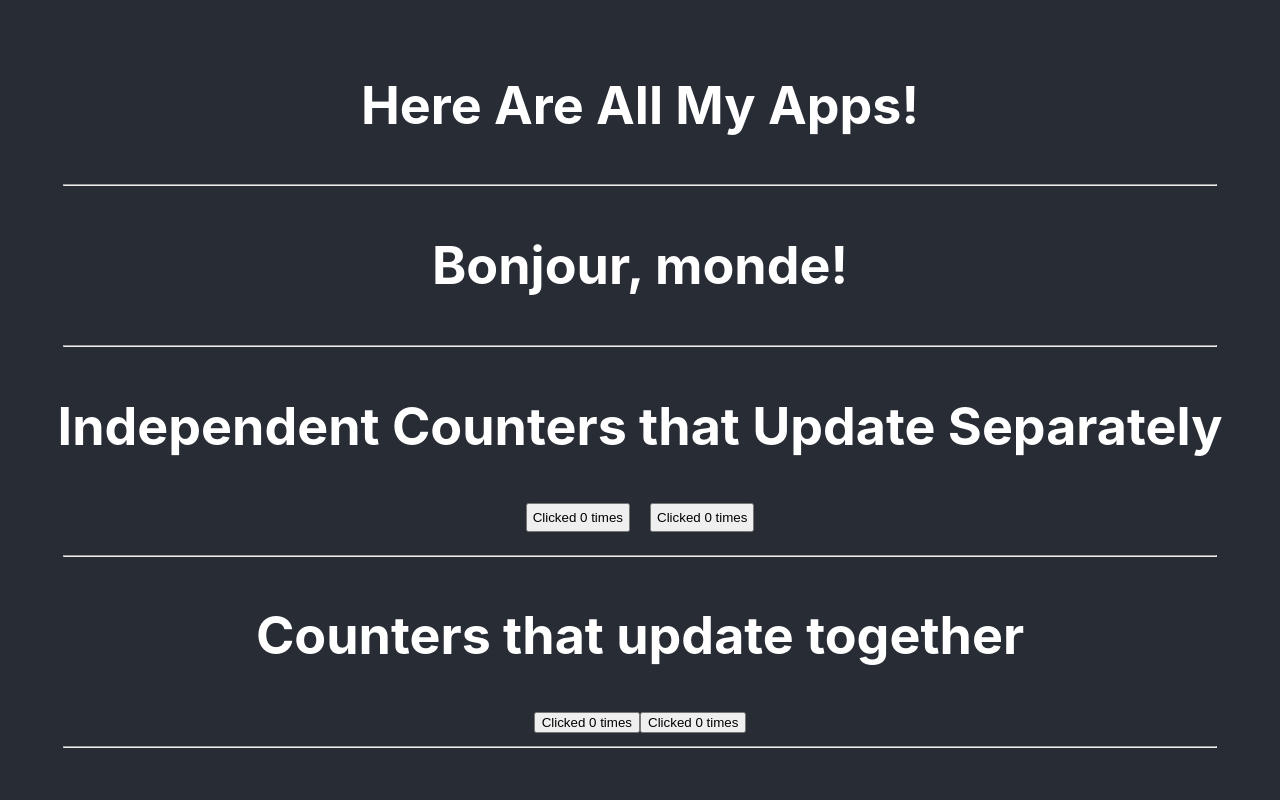
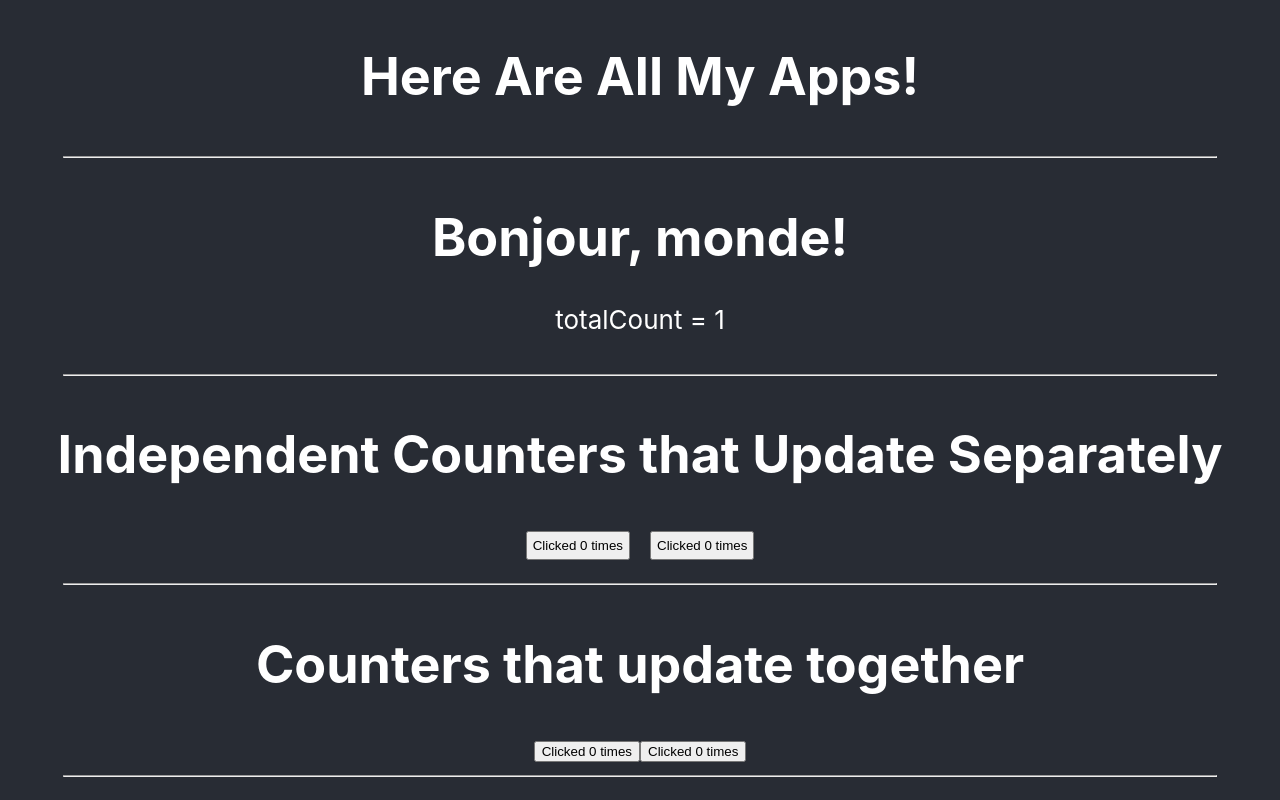
Before and after one commit to tomwhartung/always_learning_javascript, a React (Create React App) app in the folder reactjs/projects/my-quick-start-app/: page / in a window 1280 px wide. Built offline with nearby package versions, Linux system fonts and the light colour scheme.

Commit message:
Trying to add a variable named totalCount to reactjs/projects/my-quick-start-app/src/App.js that counts the total number of times any one of the four buttons on this page is clicked.

```diff
--- a/reactjs/projects/my-quick-start-app/src/App.js
+++ b/reactjs/projects/my-quick-start-app/src/App.js
@@ -6,12 +6,16 @@ import { useState } from 'react';
 
 // AllMyApps: run all the apps!
 function AllMyApps() {
+
+//const [totalCount, setTotalCount] = useState(0);
+  const totalCount = 1;
+
   return (
     <div className="App">
       <header className="App-header">
         <h1>Here Are All My Apps!</h1>
         <hr />
-        <BonjourApp />
+        <BonjourApp totalCount={totalCount} />
         <hr />
         <IndependentCountersApp />
         <hr />
@@ -23,9 +27,12 @@ function AllMyApps() {
 }
 
 // BonjourApp: says Hello World in French
-function BonjourApp() {
+function BonjourApp( totalCount ) {
   return (
-    <h1>Bonjour, monde!</h1>
+    <div className="App">
+      <h1>Bonjour, monde!</h1>
+      <p>totalCount = {totalCount.totalCount} </p>
+    </div>
   );
 }
 
```
